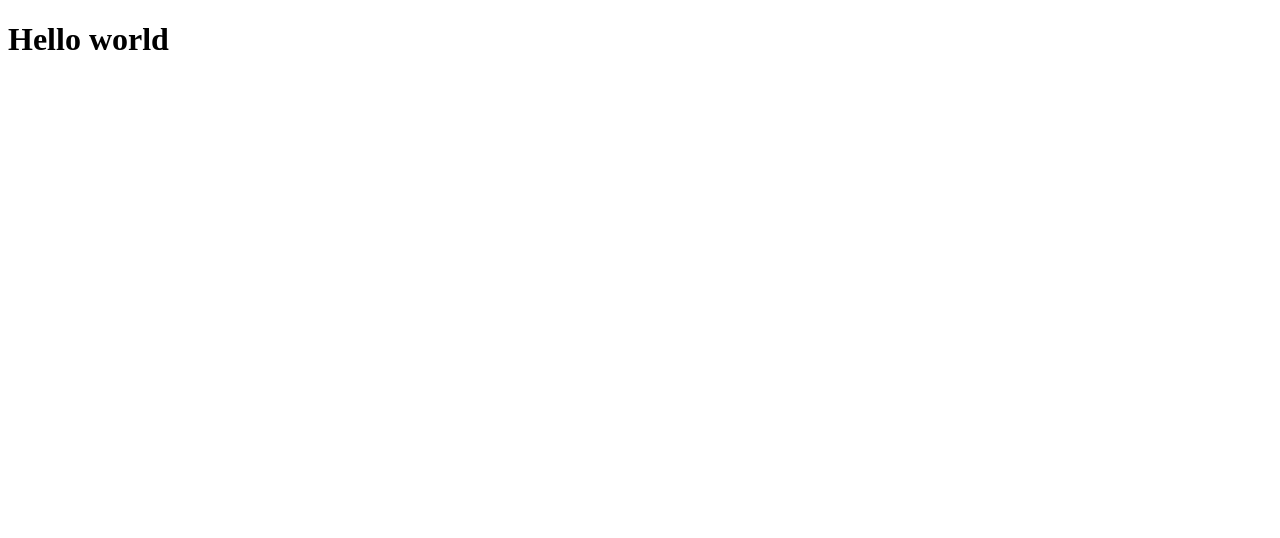
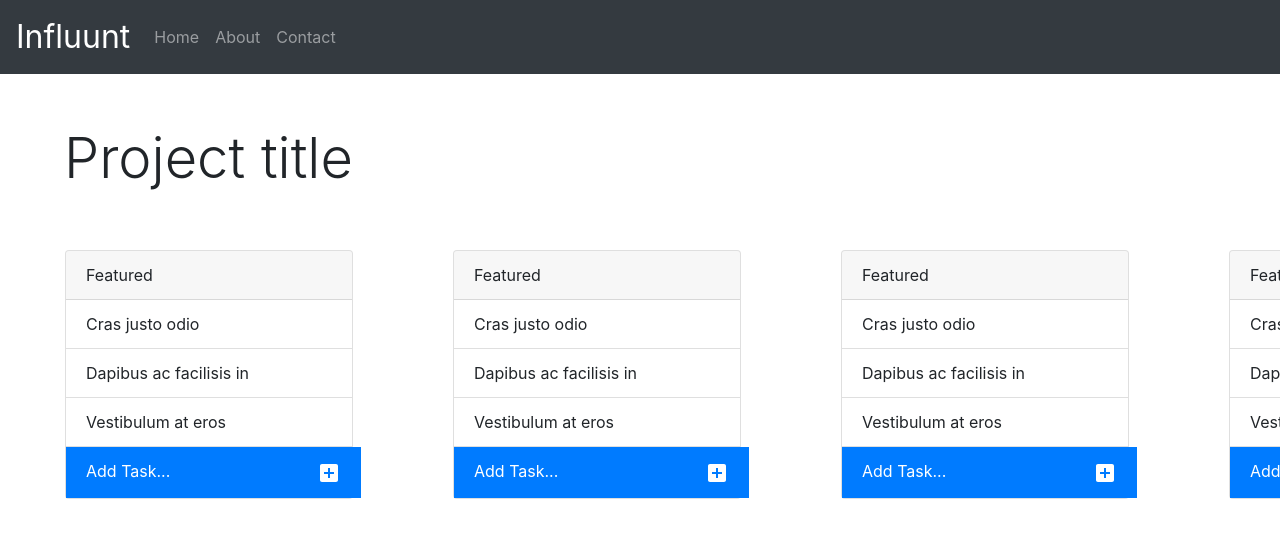
Before and after one commit to s3779726/Influunt-v1, a React (Create React App) app in the folder frontend/: page / in a window 1280 px wide. Shown: the top 538 px of the page. Built offline with nearby package versions, Linux system fonts and the light colour scheme.

Commit message:
Set up basic layout of main page

```diff
--- a/frontend/package.json
+++ b/frontend/package.json
@@ -3,6 +3,9 @@
   "version": "0.1.0",
   "private": true,
   "dependencies": {
+    "@material-ui/core": "^4.9.4",
+    "@material-ui/icons": "^4.9.1",
+    "@popperjs/core": "^2.0.6",
     "@testing-library/jest-dom": "^4.2.4",
     "@testing-library/react": "^9.4.1",
     "@testing-library/user-event": "^7.2.1",
--- a/frontend/public/css/styles.css
+++ b/frontend/public/css/styles.css
@@ -1,4 +1,41 @@
 
-.red{
-  color:red;
+.container-fluid{
+  overflow-x: scroll;
+  white-space: nowrap;
+
+
 }
+.list-title{
+  margin-left: 4%;
+  margin-top: 4%;
+  padding-left: 1%;
+}
+
+
+
+.nav-text{
+  font-size:2rem;
+}
+
+.list{
+  margin:4%;
+  display:inline-block;
+  white-space: nowrap;
+
+}
+
+.add-task:hover{
+  background-color:red;
+
+}
+.remove-list-bullet{
+  list-style-type: none;
+}
+
+.list-button{
+  background-color: #007bff;
+  border-color: #007bff;
+}
+
+
+}
--- a/frontend/public/index.html
+++ b/frontend/public/index.html
@@ -3,6 +3,9 @@
   <head>
     <meta charset="utf-8" />
     <meta name="viewport" content="width=device-width, initial-scale=1" />
+    <link rel="stylesheet" href="https://fonts.googleapis.com/css?family=Roboto:300,400,500,700&display=swap" />
+    <link rel="stylesheet" href="https://fonts.googleapis.com/icon?family=Material+Icons" />
+    <link rel="stylesheet" href="https://stackpath.bootstrapcdn.com/bootstrap/4.4.1/css/bootstrap.min.css" integrity="sha384-Vkoo8x4CGsO3+Hhxv8T/Q5PaXtkKtu6ug5TOeNV6gBiFeWPGFN9MuhOf23Q9Ifjh" crossorigin="anonymous">
     <link rel="stylesheet" href="/css/styles.css">
 
     <title>React App</title>
@@ -10,6 +13,10 @@
   <body>
 
     <div id="root"></div>
+    <script src="https://ajax.googleapis.com/ajax/libs/jquery/3.4.1/jquery.min.js"></script>
+    <script src="https://code.jquery.com/jquery-3.4.1.slim.min.js" integrity="sha384-J6qa4849blE2+poT4WnyKhv5vZF5SrPo0iEjwBvKU7imGFAV0wwj1yYfoRSJoZ+n" crossorigin="anonymous"></script>
+    <script src="https://cdn.jsdelivr.net/npm/popper.js@1.16.0/dist/umd/popper.min.js" integrity="sha384-Q6E9RHvbIyZFJoft+2mJbHaEWldlvI9IOYy5n3zV9zzTtmI3UksdQRVvoxMfooAo" crossorigin="anonymous"></script>
+    <script src="https://stackpath.bootstrapcdn.com/bootstrap/4.4.1/js/bootstrap.min.js" integrity="sha384-wfSDF2E50Y2D1uUdj0O3uMBJnjuUD4Ih7YwaYd1iqfktj0Uod8GCExl3Og8ifwB6" crossorigin="anonymous"></script>
    <script src="../src/index.js" type="text/jsx"></script>
   </body>
 </html>
--- a/frontend/src/components/App.js
+++ b/frontend/src/components/App.js
@@ -1,10 +1,24 @@
 import React from 'react';
+import Navbar from "./Navbar";
+import List from "./List";
 
 function App() {
   return (
-    <div>
-      <h1>Hello world</h1>
-    </div>
+      <div>
+        <Navbar/>
+        <h1 class="display-4 list-title">Project title</h1>
+        <div class="container-fluid">
+        <List/>
+        <List/>
+        <List/>
+        <List/>
+        <List/>
+        <List/>
+        <List/>
+        </div>
+
+      </div>
+
   );
 }
 
--- /dev/null
+++ b/frontend/src/components/CreateTaskModal.jsx
@@ -0,0 +1,39 @@
+import React from "react";
+function CreateTaskModal(){
+    return (
+
+    <div class="modal fade"  id="createTaskModal" tabindex="-1" role="dialog" aria-labelledby="createTaskModalLabel" aria-hidden="true">
+    <div class="modal-dialog modal-dialog-scrollable" role="document">
+      <div class="modal-content">
+        <div class="modal-header">
+          <h5 class="modal-title" id="createTaskModalLabel">Create a new Task</h5>
+          <button type="button" class="close" data-dismiss="modal" aria-label="Close">
+            <span aria-hidden="true">&times;</span>
+          </button>
+        </div>
+        <div class="modal-body">
+          <form>
+              <div class="form-group">
+                <label for="taskName" class="col-form-label">Task Name:</label>
+                <input type="text"  name = "taskName" class="form-control" id="taskName"/>
+              </div>
+             <div class="form-group">
+              <label for="message-text" class="col-form-label">Task Desc:</label>
+              <textarea class="form-control" id="message-text" rows="7"></textarea>
+
+            </div>
+          </form>
+        </div>
+
+        <div class="modal-footer">
+          <button type="button" class="btn btn-secondary" data-dismiss="modal">Close</button>
+          <button type="button" class="btn btn-primary">Save changes</button>
+        </div>
+      </div>
+    </div>
+  </div>
+
+  );
+}
+
+export default CreateTaskModal;
--- /dev/null
+++ b/frontend/src/components/List.jsx
@@ -0,0 +1,28 @@
+import React from "react";
+import ListButton from "./ListButton"
+
+
+function List(){
+    const widthOfList = {
+        width:"18rem"
+    }
+
+
+    return(
+        <div className="card list" style={widthOfList}>
+        <div className="card-header">
+          Featured
+        </div>
+        <ul className="list-group list-group-flush remove-list-bullet">
+          <li className="list-group-item">Cras justo odio</li>
+          <li className="list-group-item">Dapibus ac facilisis in</li>
+          <li className="list-group-item">Vestibulum at eros</li>
+          <ListButton/>
+
+
+
+        </ul>
+      </div>
+    );
+}
+export default List;
--- /dev/null
+++ b/frontend/src/components/ListButton.jsx
@@ -0,0 +1,28 @@
+import React from "react";
+import AddBoxIcon from '@material-ui/icons/AddBox';
+import CreateTaskModal from "./CreateTaskModal";
+
+
+
+function ListButton(){
+    const iconMargin = {
+        marginLeft: "147px"
+      }
+
+
+
+return (<div>
+            <button type="button" class="btn btn-primary list-group-item list-button" data-toggle="modal" data-target="#createTaskModal">
+                <li>
+                    Add Task...
+                    <AddBoxIcon style = {iconMargin} />
+                </li>
+
+            </button>
+            <CreateTaskModal/>
+        </div>);
+}
+
+
+
+export default ListButton;
--- /dev/null
+++ b/frontend/src/components/Navbar.jsx
@@ -0,0 +1,27 @@
+import React from "react";
+
+function Navbar(){
+    return (
+        <nav className = "navbar navbar-expand-lg navbar-dark bg-dark add-padding add-nav">
+        <a class = "navbar-brand nav-text" href= "/">Influunt</a>
+        <button class="navbar-toggler" type="button" data-toggle="collapse" data-target="#navbarNav" aria-controls="navbarNav" aria-expanded="false" aria-label="Toggle navigation">
+         <span class="navbar-toggler-icon"></span>
+        </button>
+            <div class="collapse navbar-collapse" id="navbarNav">
+            <ul className = "navbar-nav active">
+                <li className = "nav-item">
+                    <a className = "nav-link" href ="/">Home</a>
+                </li>
+            </ul>
+            <ul className = "navbar-nav">
+                <li className = "nav-item"><a className = "nav-link" href ="/">About</a></li>
+            </ul>
+            <ul className = "navbar-nav">
+                <li className = "nav-item"><a className = "nav-link" href ="/">Contact</a></li>
+            </ul>
+            </div>
+        </nav>
+    );
+}
+
+export default Navbar;
```
Also changed, not shown: 2 other files (tests, documents, lock files or other folders).
